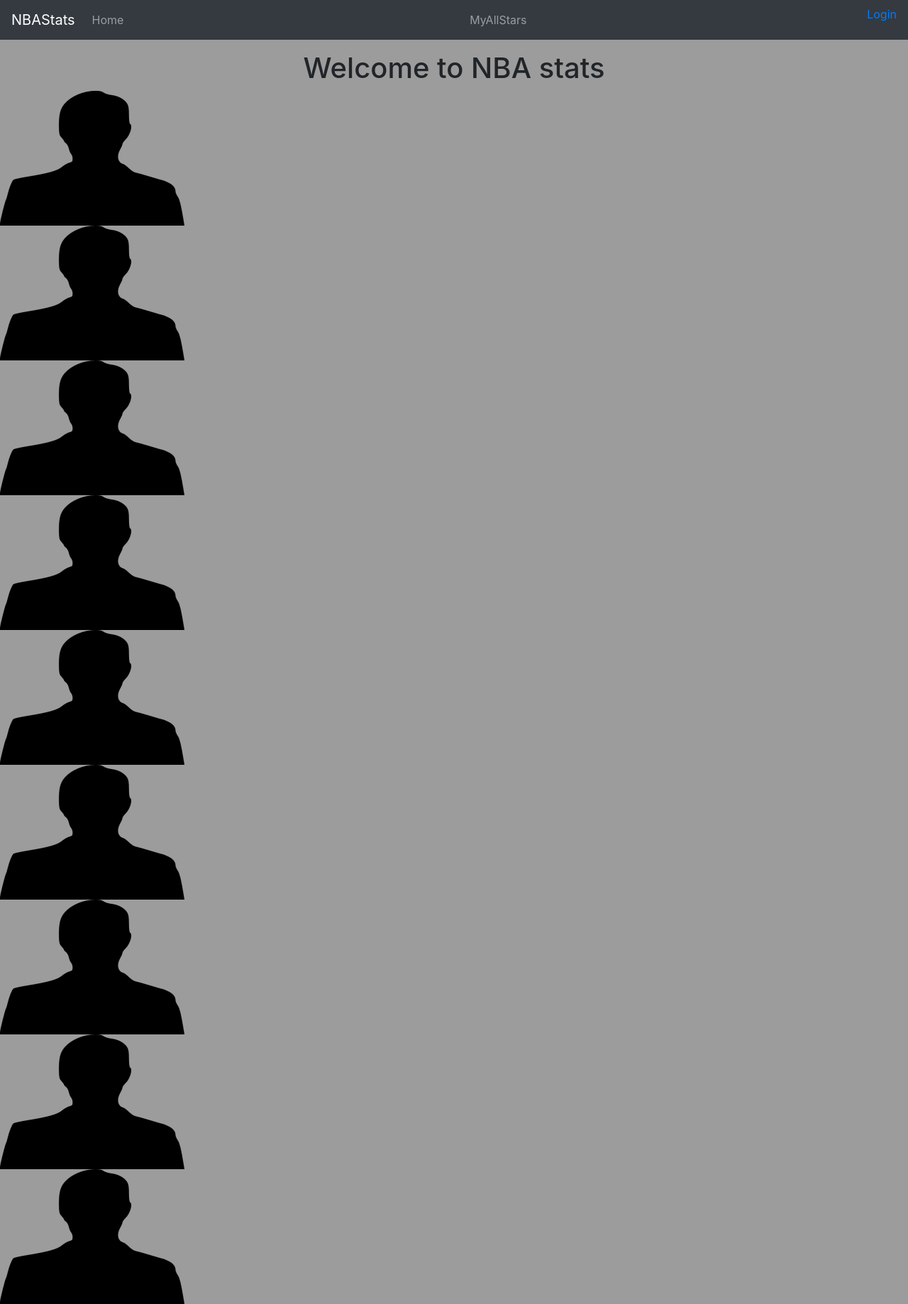
After one commit to raultds/web-project-nba, a Django app: page /myallstars/ in a window 1280 px wide. The commit adds this page. Shown: the whole page at 71% size. Run offline with Django 3.2, Linux system fonts and the light colour scheme; some libraries are stand-ins or nearby versions.

Commit message:
myallstars.html added

```diff
--- a/NBAstats/templates/NBAstats/base.html
+++ b/NBAstats/templates/NBAstats/base.html
@@ -10,6 +10,9 @@
     <span class="navbar-brand">NBAStats</span>
     <ul class="navbar-nav mr-auto">
         <a class="nav-link" href="/">Home</a>
+    </ul>
+    <ul class="navbar-nav mr-auto">
+        <a class="nav-link" href="myallstars">MyAllStars</a>
     </ul>
     {% block header %}
         {% if user.is_authenticated %}
--- /dev/null
+++ b/NBAstats/templates/NBAstats/myallstars.html
@@ -0,0 +1,38 @@
+{%  extends 'NBAstats/base.html' %}
+{% load static %}
+{% block content %}
+
+<h1><center>Welcome to NBA stats</center></h1>
+<ul class="nav">
+  <ul class="nav flex-column">
+    <li class="nav-item">
+        <img src="{% static "NBAstats/img/silueta.png" %}">
+    </li>
+    <li class="nav-item">
+        <img src="{% static "NBAstats/img/silueta.png" %}">
+    </li>
+    <li class="nav-item">
+        <img src="{% static "NBAstats/img/silueta.png" %}">
+    </li>
+    <li class="nav-item">
+        <img src="{% static "NBAstats/img/silueta.png" %}">
+    </li>
+    <li class="nav-item">
+        <img src="{% static "NBAstats/img/silueta.png" %}">
+    </li>
+    <li class="nav-item">
+        <img src="{% static "NBAstats/img/silueta.png" %}">
+    </li>
+    <li class="nav-item">
+        <img src="{% static "NBAstats/img/silueta.png" %}">
+    </li>
+    <li class="nav-item">
+        <img src="{% static "NBAstats/img/silueta.png" %}">
+    </li>
+    <li class="nav-item">
+        <img src="{% static "NBAstats/img/silueta.png" %}">
+    </li>
+  </ul>
+</ul>
+
+{% endblock %}
--- a/NBAstats/views.py
+++ b/NBAstats/views.py
@@ -55,3 +55,6 @@ class team_stats(DetailView):
         context['title'] = context['team'].team_name
         context['stats'] = team_request(context['team'].team_id)
         return context
+
+def myallstars(request):
+    return render(request, 'NBAstats/myallstars.html', None)
--- a/myStats/urls.py
+++ b/myStats/urls.py
@@ -17,7 +17,7 @@ from django.contrib import admin
 from django.urls import path
 from django.contrib.auth import views as djangoViews
 from NBAstats import views
-from NBAstats.views import team_detail, conference_detail, player_detail, team_stats
+from NBAstats.views import team_detail, conference_detail, player_detail, team_stats, myallstars
 from NBAstats.models import team, player, conference
 from django.views.generic.detail import DetailView
 
@@ -31,4 +31,5 @@ urlpatterns = [
     path('conference/team/player/<int:pk>', player_detail.as_view(), name='player_detail'),
     path('accounts/login/', djangoViews.LoginView.as_view(), name='login'),
     path('accounts/logout/', djangoViews.LogoutView.as_view(), name='logout'),
+    path('myallstars/', views.myallstars, name='myallstars'),
 ]
```
